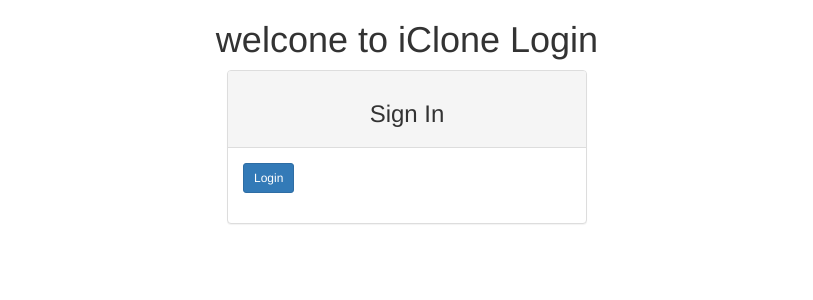
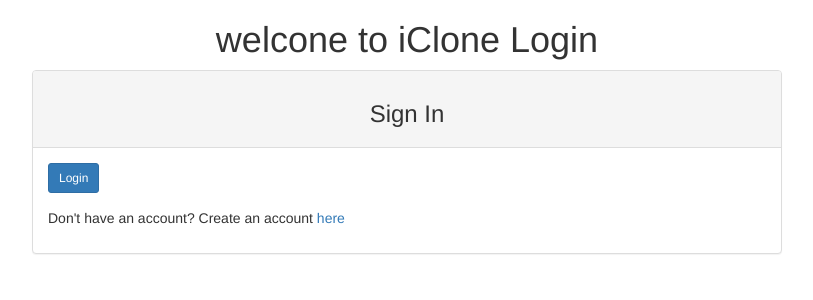
Before and after one commit to ppolle/instagram-clone, a Django app: template instagram/iclone/templates/registration/login.html in a window 1280 px wide. Shown: the part 52-352 px from the top of the page, without its empty margins (233-1046 px from the left). Run offline with Django 3.2, Linux system fonts and the light colour scheme; the template is opened without the code that fills it, so the values that code supplies are empty; some libraries are stand-ins or nearby versions.

Commit message:
updated registration routes on login.html

```diff
--- a/instagram/iclone/templates/registration/login.html
+++ b/instagram/iclone/templates/registration/login.html
@@ -5,8 +5,8 @@
 <div class="container">
   <div class="row">
     <!-- Empty div -->
-    <div class="col-md-4"></div>
-    <div class="col-md-4">
+    <div class="col-md-2"></div>
+    <div class="col-md-8">
       {% if form.errors %}
         <p> Password or Username is incorrect </p>
       {% endif %}
@@ -28,14 +28,14 @@
             <input type="hidden" name="next" value="{{next}}">
 
           </form>
-
+          <p> Don't have an account? Create an account <a href="/accounts/register">here</a></p>
         </div>
 
       </div>
 
     </div>
     <!-- empty div -->
-    <div class="col-md-4"></div>
+    <div class="col-md-2"></div>
   </div>
 </div>
 
```
